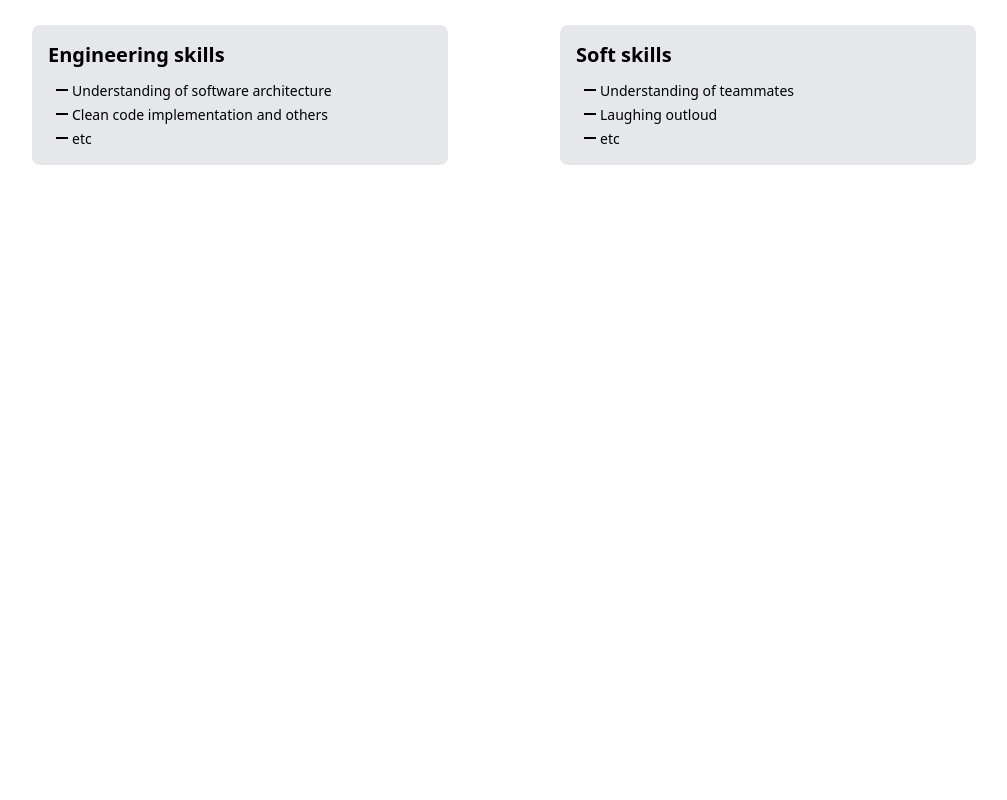
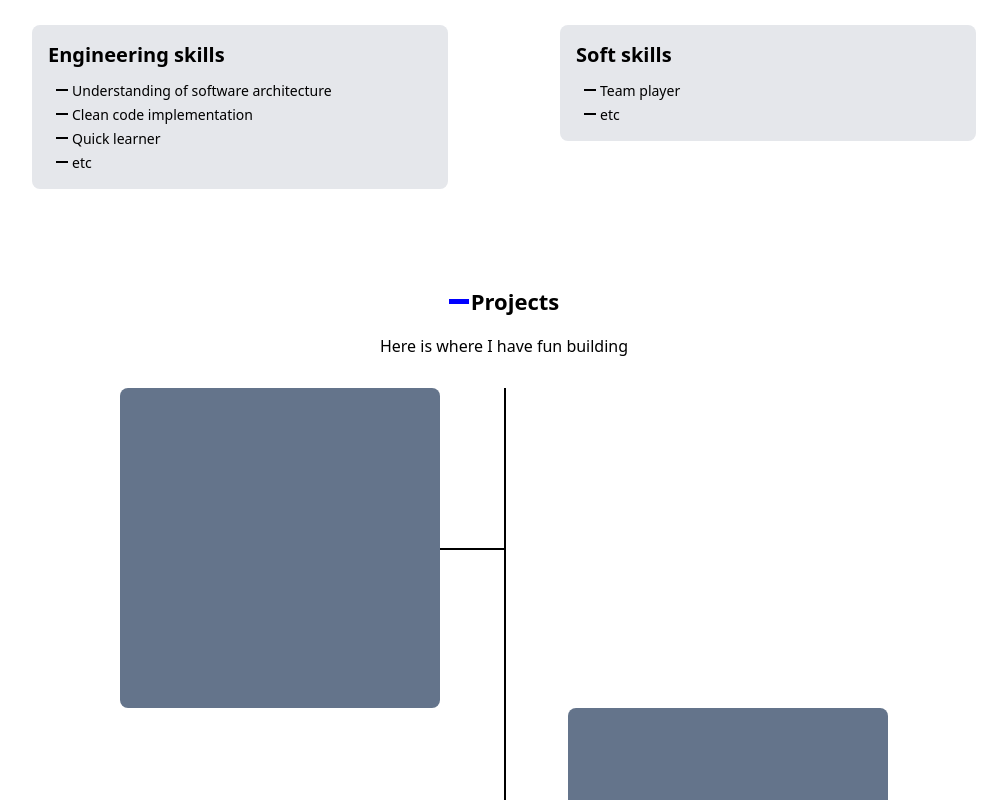
Before and after one commit to Merdi-kim/portfolio-v2, a Next.js app: page / in a window 1280 px wide. Shown: the part 920-1720 px from the top of the page, without its empty margins (136-1143 px from the left). Before the commit the page ends 1181 px from the top, so only its background shows below. Built offline with nearby package versions, Linux system fonts and the light colour scheme.

Commit message:
set projects component layout

```diff
--- /dev/null
+++ b/components/cards/ProjectCard.tsx
@@ -0,0 +1,24 @@
+import React, { FC } from 'react';
+
+interface Props {
+  right?: boolean;
+}
+
+const ProjectCard: FC<Props> = ({ right }) => {
+  return (
+    <div
+      className={`h-80 w-80 bg-slate-500 rounded-lg relative ${
+        right ? 'ml-[calc(50%+4rem)]' : 'ml-[calc(50%-24rem)]'
+      }`}
+    >
+      <div></div>
+      <span
+        className={`absolute top-40 h-[2px] w-16 bg-black ${
+          right ? 'right-full' : 'left-full'
+        }`}
+      ></span>
+    </div>
+  );
+};
+
+export default ProjectCard;
--- /dev/null
+++ b/components/sections/Projects/index.tsx
@@ -0,0 +1,20 @@
+import React from 'react';
+import ProjectCard from '../../cards/ProjectCard';
+import TitleCard from '../../cards/TitleCard';
+
+function Projects() {
+  return (
+    <div className="flex flex-col items-center">
+      <TitleCard text="Projects" />
+      <p>Here is where I have fun building</p>
+      <div className="projects">
+        <ProjectCard />
+        <ProjectCard right />
+        <ProjectCard />
+        <ProjectCard right />
+      </div>
+    </div>
+  );
+}
+
+export default Projects;
--- a/data/data.ts
+++ b/data/data.ts
@@ -32,14 +32,11 @@ export const linksToSocials = [
   },
 ];
 
-export const softSkills = [
-  'Understanding of teammates',
-  'Laughing outloud',
-  'etc',
-];
+export const softSkills = ['Team player', 'etc'];
 
 export const engineeringSkills = [
   'Understanding of software architecture',
-  'Clean code implementation and others',
+  'Clean code implementation',
+  'Quick learner',
   'etc',
 ];
--- a/pages/index.tsx
+++ b/pages/index.tsx
@@ -2,6 +2,7 @@ import type { NextPage } from 'next';
 import Head from 'next/head';
 import HeroBanner from '../components/sections/HeroBanner';
 import NavBar from '../components/sections/Navbar';
+import Projects from '../components/sections/Projects';
 import Skills from '../components/sections/Skills';
 
 const Home: NextPage = () => {
@@ -14,6 +15,7 @@ const Home: NextPage = () => {
       <NavBar />
       <HeroBanner />
       <Skills />
+      <Projects />
     </div>
   );
 };
--- a/styles/globals.css
+++ b/styles/globals.css
@@ -40,3 +40,19 @@
   transform: rotate(115deg);
   border-radius: 12px;
 }
+
+.projects {
+  width: 100%;
+  position: relative;
+  margin: 30px;
+}
+
+.projects:before {
+  content: '';
+  position: absolute;
+  top: 0;
+  left: 50%;
+  height: 100%;
+  width: 2px;
+  background-color: black;
+}
```
Also changed, not shown: 1 other file (tests, documents, lock files or other folders).
